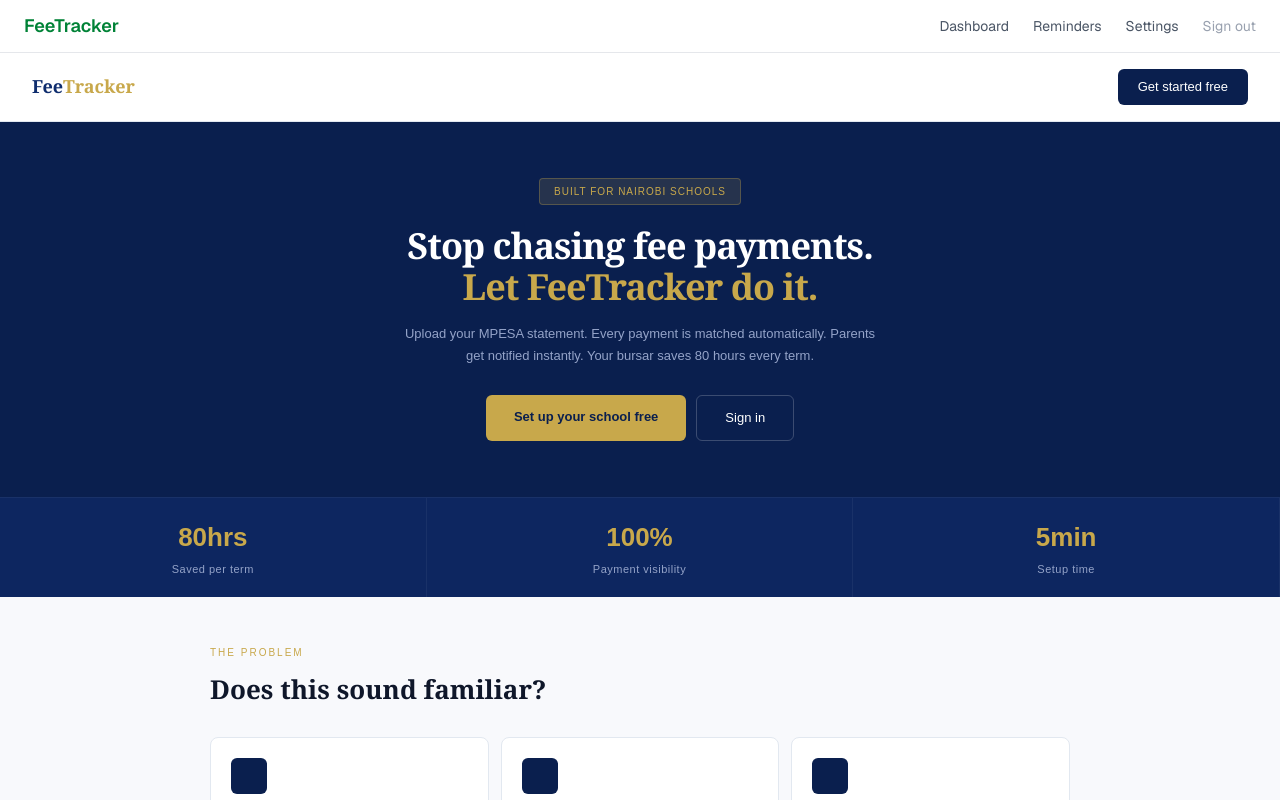
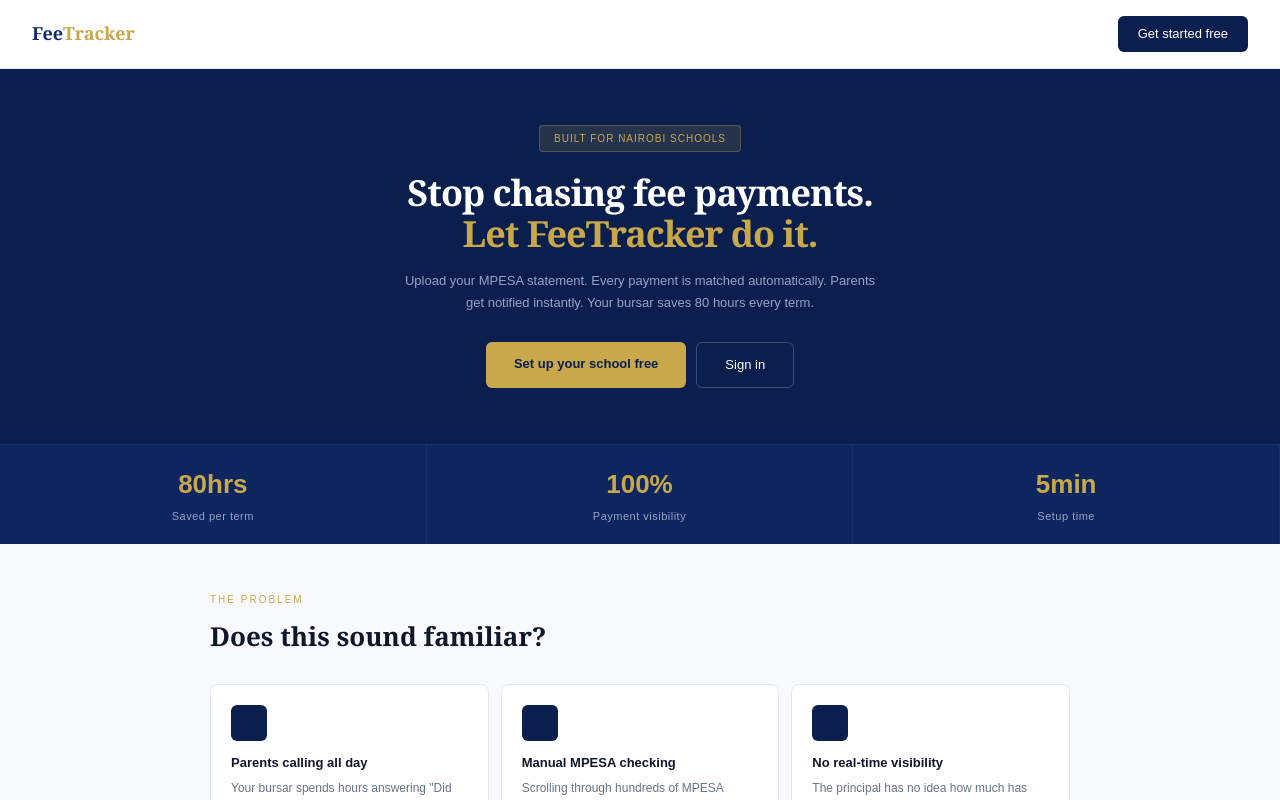
Before and after one commit to davidnmwige-design/feetracker, a Next.js app: page / in a window 1280 px wide. Shown: the top 800 px of the page. Built offline with nearby package versions, Linux system fonts and the light colour scheme.

Commit message:
fix nav not showing on landing page

```diff
--- a/app/layout.tsx
+++ b/app/layout.tsx
@@ -1,8 +1,8 @@
 import type { Metadata } from 'next'
 import { Geist } from 'next/font/google'
 import './globals.css'
-import Link from 'next/link'
-import LogoutButton from '@/components/LogoutButton'
+import AppNav from '@/components/AppNav'
+
 const geist = Geist({ subsets: ['latin'] })
 
 export const metadata: Metadata = {
@@ -18,23 +18,7 @@
   return (
     <html lang="en">
       <body className={geist.className}>
-        <nav className="bg-white border-b border-gray-200 px-6 py-3 flex items-center justify-between">
-          <Link href="/dashboard" className="font-semibold text-green-700 text-lg">
-            FeeTracker
-          </Link>
-          <div className="flex items-center gap-6">
-  <Link href="/dashboard" className="text-sm text-gray-600 hover:text-green-700">
-    Dashboard
-  </Link>
-  <Link href="/reminders" className="text-sm text-gray-600 hover:text-green-700">
-    Reminders
-  </Link>
-  <Link href="/settings" className="text-sm text-gray-600 hover:text-green-700">
-    Settings
-  </Link>
-  <LogoutButton />
-</div>
-        </nav>
+        <AppNav />
         {children}
       </body>
     </html>
--- /dev/null
+++ b/components/AppNav.tsx
@@ -0,0 +1,25 @@
+'use client'
+import Link from 'next/link'
+import { usePathname } from 'next/navigation'
+import LogoutButton from '@/components/LogoutButton'
+
+export default function AppNav() {
+  const pathname = usePathname()
+  const hideNav = ['/', '/login', '/signup', '/admin'].includes(pathname)
+
+  if (hideNav) return null
+
+  return (
+    <nav className="bg-white border-b border-gray-200 px-6 py-3 flex items-center justify-between">
+      <Link href="/dashboard" style={{fontSize: '18px', fontWeight: 700, color: '#0f2d6e', fontFamily: 'Georgia, serif', textDecoration: 'none'}}>
+        Fee<span style={{color: '#c8a84b'}}>Tracker</span>
+      </Link>
+      <div className="flex items-center gap-6">
+        <Link href="/dashboard" className="text-sm text-gray-600 hover:text-gray-900">Dashboard</Link>
+        <Link href="/reminders" className="text-sm text-gray-600 hover:text-gray-900">Reminders</Link>
+        <Link href="/settings" className="text-sm text-gray-600 hover:text-gray-900">Settings</Link>
+        <LogoutButton />
+      </div>
+    </nav>
+  )
+}
```
